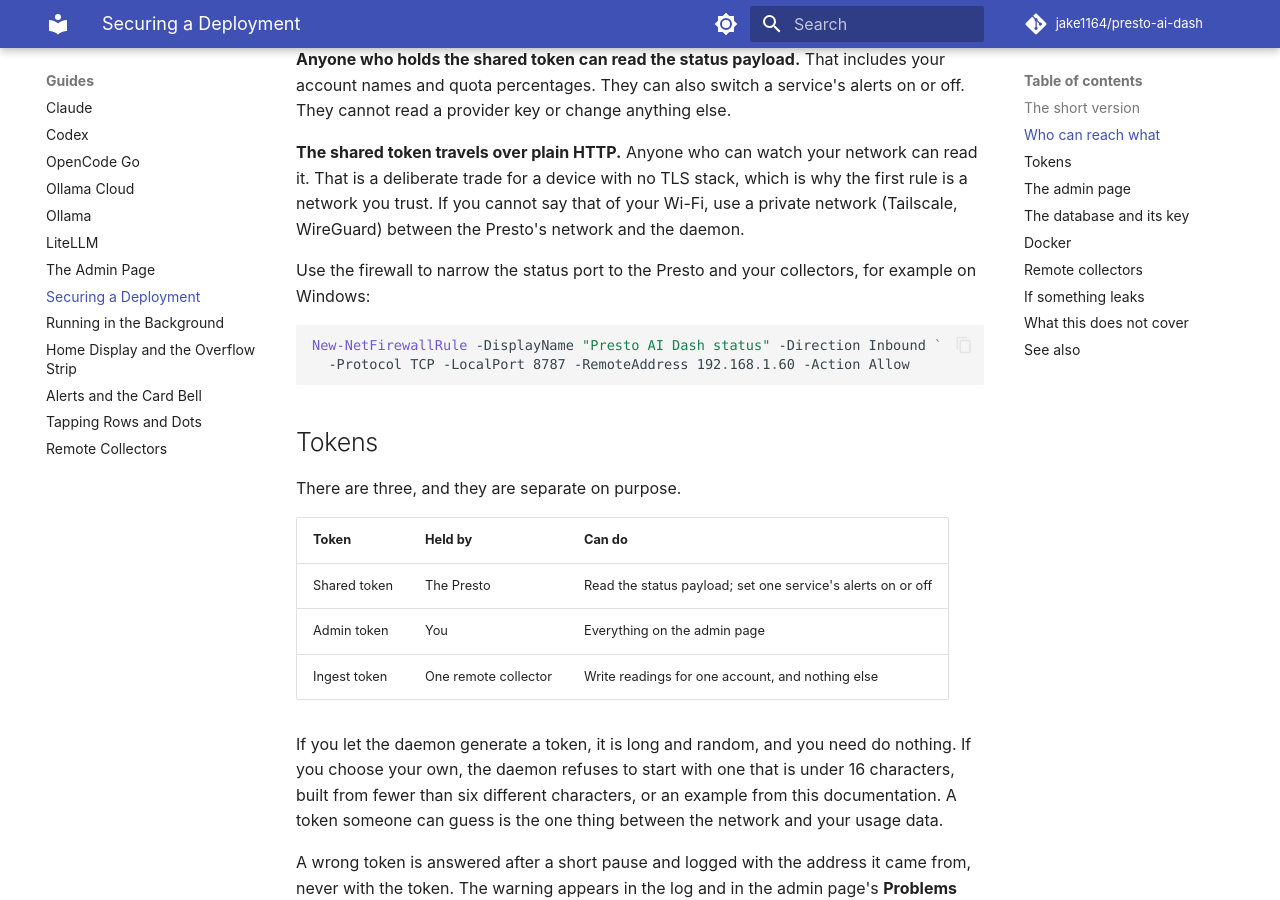
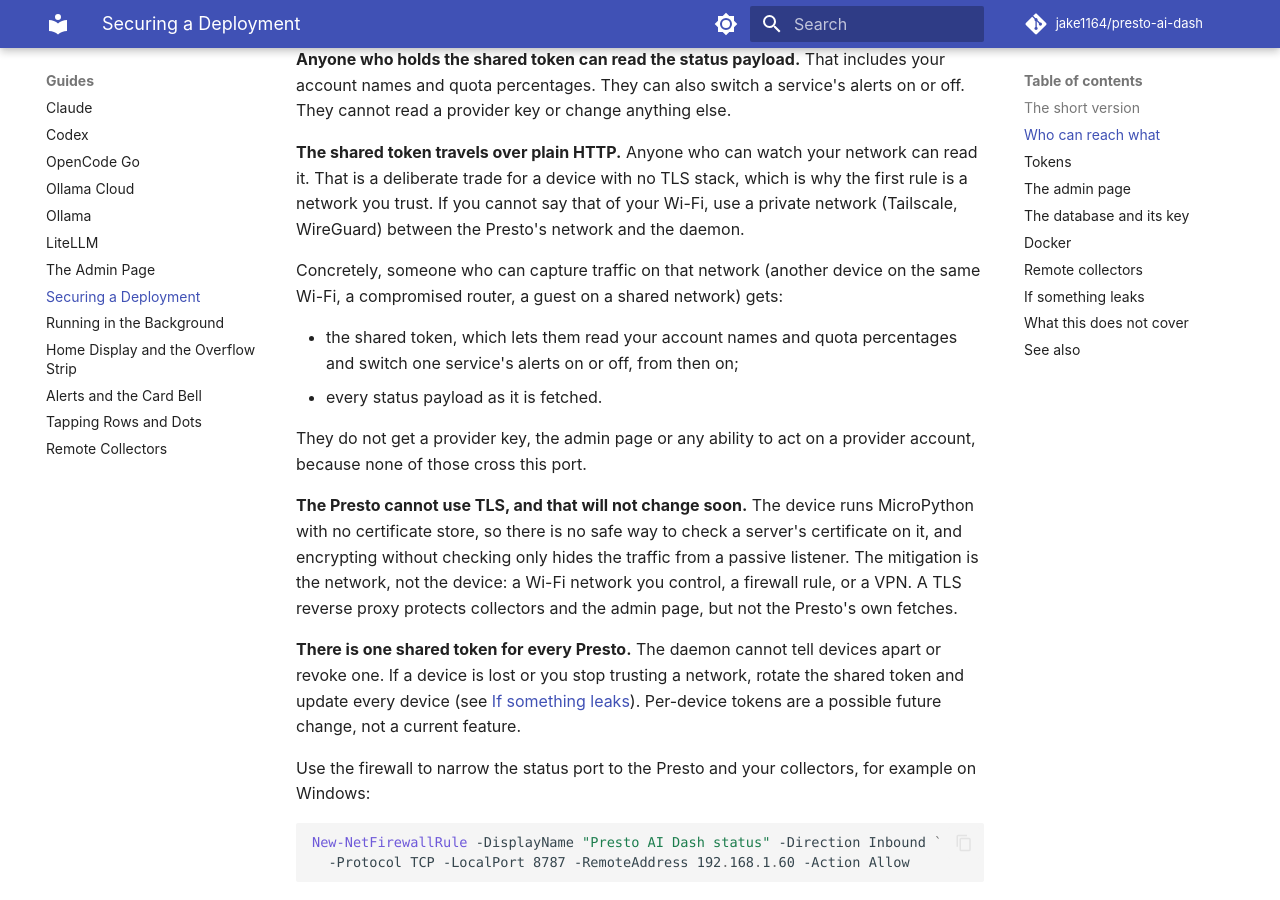
Before and after one commit to jake1164/presto-ai-dash, an MkDocs documentation site: the page built from docs/user/guides/securing-a-deployment.md, in a window 1280 px wide and 900 px high, scrolled down 932 px. Built offline with MkDocs 1.6.1 and Material for MkDocs 9.7.7, drawn with Linux system fonts in a browser that asks for light colours.

Commit message:
Updated documentation.

```diff
--- a/docs/user/guides/securing-a-deployment.md
+++ b/docs/user/guides/securing-a-deployment.md
@@ -35,6 +35,30 @@
 stack, which is why the first rule is a network you trust. If you cannot say
 that of your Wi-Fi, use a private network (Tailscale, WireGuard) between the
 Presto's network and the daemon.
+
+Concretely, someone who can capture traffic on that network (another device
+on the same Wi-Fi, a compromised router, a guest on a shared network) gets:
+
+- the shared token, which lets them read your account names and quota
+  percentages and switch one service's alerts on or off, from then on;
+- every status payload as it is fetched.
+
+They do not get a provider key, the admin page or any ability to act on a
+provider account, because none of those cross this port.
+
+**The Presto cannot use TLS, and that will not change soon.** The device
+runs MicroPython with no certificate store, so there is no safe way to check
+a server's certificate on it, and encrypting without checking only hides the
+traffic from a passive listener. The mitigation is the network, not the
+device: a Wi-Fi network you control, a firewall rule, or a VPN. A TLS reverse
+proxy protects collectors and the admin page, but not the Presto's own
+fetches.
+
+**There is one shared token for every Presto.** The daemon cannot tell
+devices apart or revoke one. If a device is lost or you stop trusting a
+network, rotate the shared token and update every device (see
+[If something leaks](#if-something-leaks)). Per-device tokens are a possible
+future change, not a current feature.
 
 Use the firewall to narrow the status port to the Presto and your collectors,
 for example on Windows:
```
Also changed, not shown: docs/milestones.md (+9 -3 lines), docs/presto_ai_dash_project_plan.md (+9 -6 lines).
